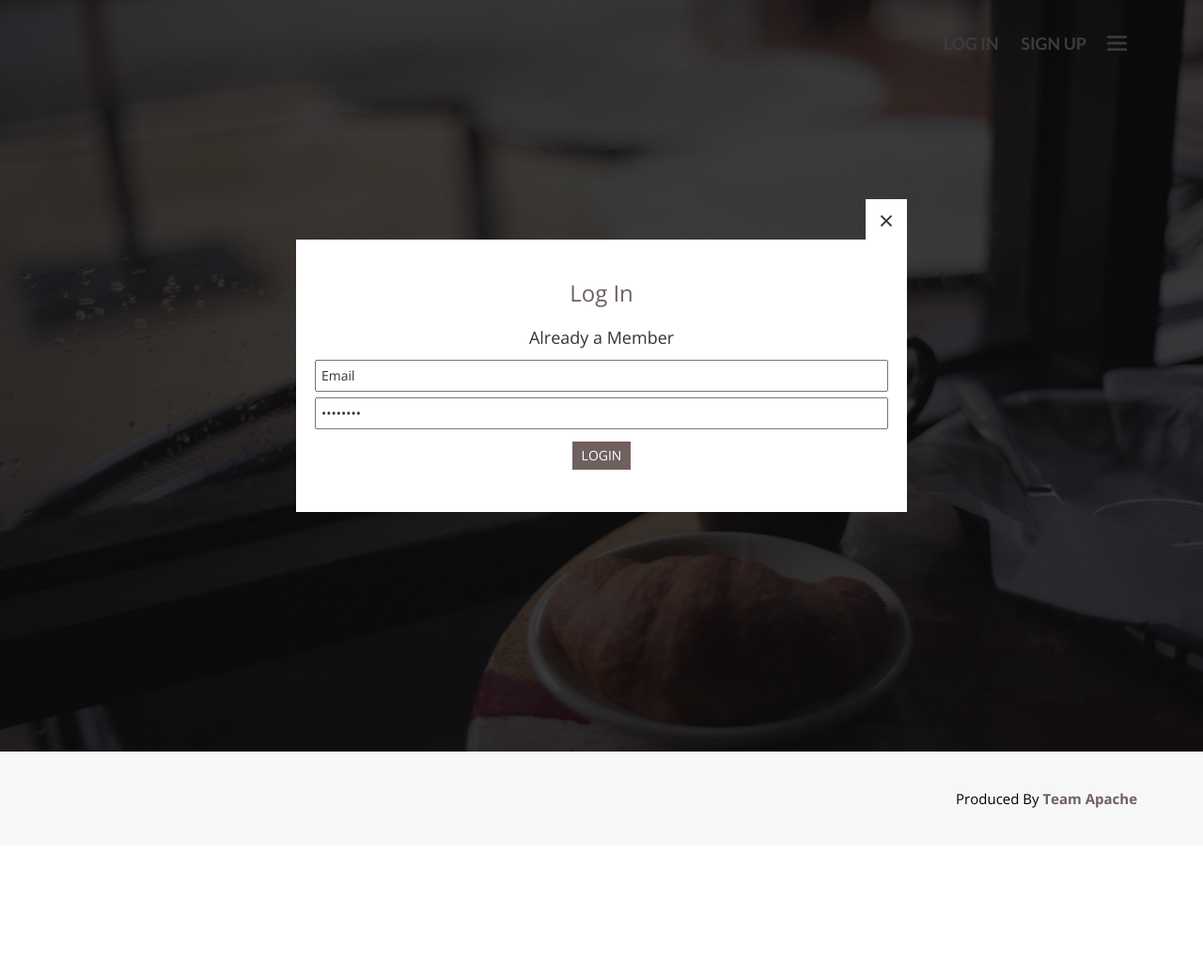
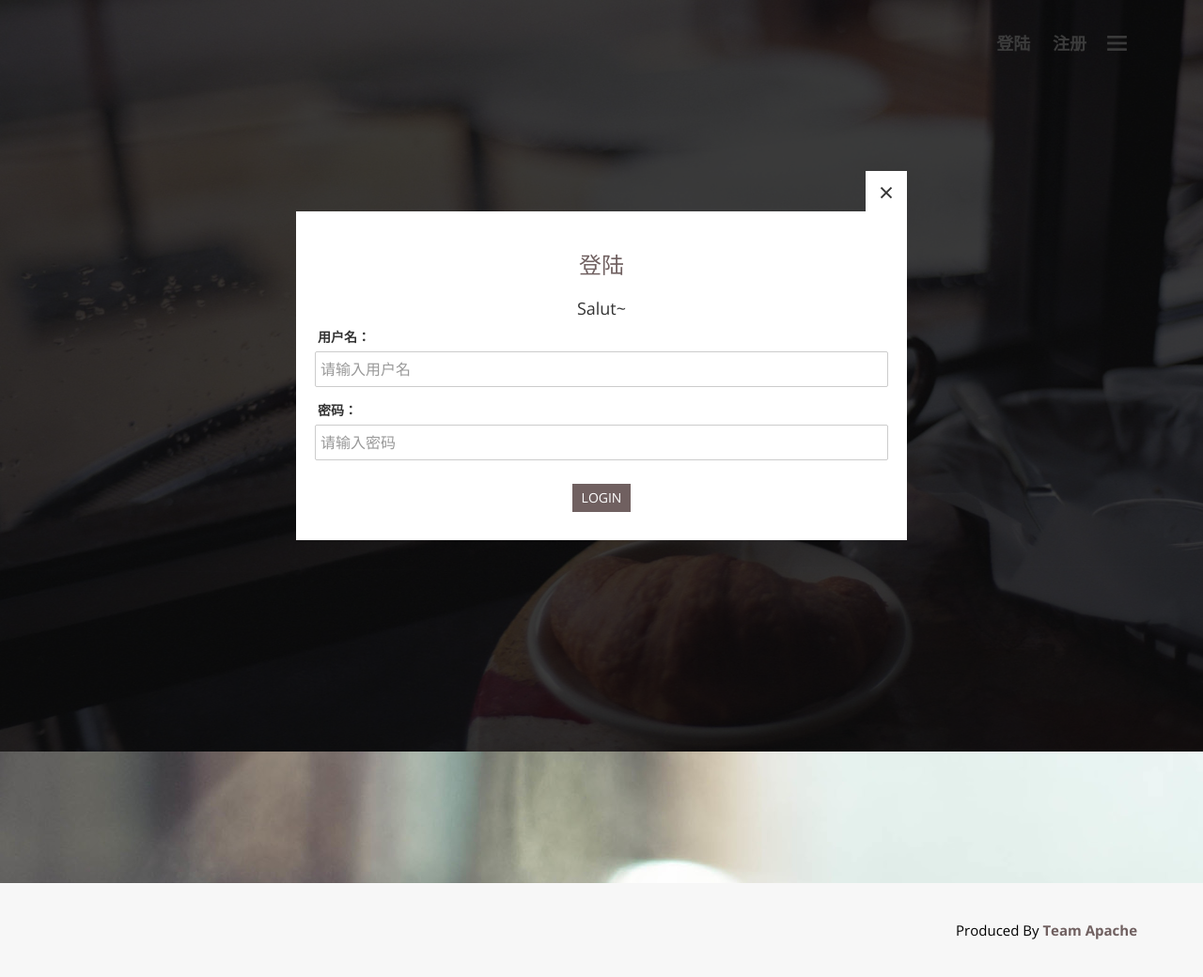
Before and after one commit to KaiyuanZhao/Apache, a PHP site: page / in a window 1280 px wide, after a click on "登陆". Shown: the whole page at 94% size. Before the commit the page ends 860 px from the top, so only its background shows below. Run offline with PHP 8.4, Linux system fonts and the light colour scheme.

Commit message:
表单验证基本没有什么问题了，基本post都写好了，只是用我本地的php测试的时候有一些问题，一直返回php的源代码而不是echo的值，一直没能找到原因。

```diff
--- a/css/popuo-box.css
+++ b/css/popuo-box.css
@@ -287,7 +287,7 @@ button::-moz-focus-inner {
     outline: none !important;
 }
 
-.login input[type="submit"], .signup input[type="submit"] {
+.login input[type="button"], .signup input[type="button"] {
     background: #706060;
     border: 0px;
     padding: 5px 10px;
--- a/css/style.css
+++ b/css/style.css
@@ -7,6 +7,9 @@ License URL: http://creativecommons.org/licenses/by/3.0/
 h4, h5, h6,
 h1, h2, h3 {
     margin-top: 0;
+}
+.part2{
+    background-image:url("/images/omega.jpg");
 }
 
 ul, ol {
@@ -239,7 +242,7 @@ ul.menu-top li a:hover {
 /*---- About us Part Ends Here ---*/
 /*--- Interduce Part Starts Here ---*/
 .interduce {
-    background: #f7f7f7;
+    background-image:url("/Apache/images/beta.jpg");
     padding: 10em 0 0 0;
 }
 
--- a/index.html
+++ b/index.html
@@ -2,7 +2,7 @@
 <html>
 <head>
     <title>Après-midi</title>
-    <meta charset=UTF-8/>
+    <meta charset=UTF-8 />
     <script src="js/jquery.min.js"></script>
     <link href="amazeui/css/amazeui.flat.css" rel="stylesheet" type="text/css">
     <script src="amazeui/js/amazeui.js" rel="stylesheet" type="text/javascript"></script>
@@ -49,8 +49,8 @@
         </div>
         <div class="menu">
             <ul class="menu-top">
-                <li><a class="play-icon popup-with-zoom-anim" href="#small-dialog">Log In</a></li>
-                <li><a class="play-icon popup-with-zoom-anim" href="#small-dialog1">Sign up</a></li>
+                <li><a class="play-icon popup-with-zoom-anim" href="#small-dialog">登陆</a></li>
+                <li><a class="play-icon popup-with-zoom-anim" href="#small-dialog1">注册</a></li>
             </ul>
             <!---pop-up-box---->
             <script type="text/javascript" src="js/modernizr.custom.min.js"></script>
@@ -59,40 +59,46 @@
             <!---//pop-up-box---->
             <div id="small-dialog" class="mfp-hide">
                 <div class="login">
-                    <h3>Log In</h3>
-                    <h4>Already a Member</h4>
+                    <h3>登陆</h3>
+                    <h4>Salut~</h4>
+                    <form action=""  class="am-form" id="login_form">
+                        <fieldset>
+                            <div class="am-form-group">
+                                <label class="hint" for="doc-vld-name-1">用户名：</label>
+                                <input class="input" name="lusername" type="text" id="doc-vld-name-1" minlength="2" placeholder="请输入用户名" required/>
+                            </div>
 
-                    <form class="form-group" role="form" id="login-form">
-                        <input type="text" value="Email" onfocus="this.value = '';"
-                               onblur="if (this.value == '') {this.value = 'Email';}"/>
-                        <input type="password" value="Password" onfocus="this.value = '';"
-                               onblur="if (this.value == '') {this.value = 'Password';}"/>
-                        <input type="submit" value="Login"/>
+                            <div class="am-form-group">
+                                <label class="hint" for="doc-vld-pwd">密码：</label>
+                                <input class="input" name="lpassword" type="text" id="doc-vld-pwd" minlength="2" placeholder="请输入密码" required/>
+                            </div>
+                        </fieldset>
+                        <input type="button" onclick="login_submit()" value="Login"/>
                     </form>
+
                 </div>
             </div>
             <div id="small-dialog1" class="mfp-hide">
-                <div class="signup am-form" data-am-validator>
-                    <h3>Sign Up</h3>
+              <div class="signup am-form" id="doc-vld-msg">
+                    <h3>注册</h3>
                     <fieldset>
-                        <h4>Enter Your Details Here</h4>
-
-                        <div class="am-form-group">
-                            <label class="hint" for="doc-vld-email-2">请输入公司邮箱：</label>
-                            <input class="input" type="email" id="doc-vld-email-2" placeholder="输入邮箱" required/>
+                        <h4>Bonjour Chers Amis～</h4>
+                        <form id="signup_form">
+                       <div class="am-form-group">
+                            <label class="hint" for="doc-vld-email-2-1">请输入公司邮箱：</label>
+                            <input class="input" name="semail" type="email" pattern=[(baixing\.net)\b|(baixing\.com)\b] id="doc-vld-email-2-1" data-validation-message="这个邮箱貌似不属于百姓网或地球...请重新输入"placeholder="输入邮箱" required/>
                         </div>
 
                         <div class="am-form-group">
-                            <label class="hint" for="doc-vld-name-2">请输入你的花名：</label>
-                            <input class="input" type="text" id="doc-vld-name-2" minlength="3"
-                                   placeholder="输入用户名（至少 3 个字符）" required/>
+                            <label class="hint" for="doc-vld-name-2-1">请输入你的姓名：</label>
+                            <input class="input" name="susername" type="text" id="doc-vld-name-2-1" minlength="2"
+                              pattern= [\u4e00-\u9fa5]  data-validation-message="请确保正确的中文字符及字符数"   placeholder="输入用户名（至少 2 个的中文字符）" required/>
                         </div>
-
 
                         <div class="am-form-group">
                             <label class="hint" for="doc-select-1">个人口味偏好</label>
-                            <select class="input" id="doc-select-1" required>
-                                <option value="">吃货驾到 集体尖叫！</option>
+                            <select class="input" name="staste" id="doc-select-1" required>
+                                <option value=""></option>
                                 <option value="口味偏咸">口味偏咸</option>
                                 <option value="口味偏淡">口味偏淡</option>
                                 <option value="口味偏甜">口味偏甜</option>
@@ -101,30 +107,47 @@
                         </div>
 
                         <div class="am-form-group">
-                            <label class="hint" for="doc-vld-pwd-1">请输入密码：</label>
-                            <input class="input" type="password" id="doc-vld-pwd-1" placeholder="请输入6位密码"
-                                   pattern="^\d{6}$" required/>
+                            <label class="hint" name="spassword" for="doc-vld-pwd-1">请输入密码：</label>
+                            <input class="input" type="password" id="doc-vld-pwd-1" placeholder="以字母开头，长度在6~18之间，只能包含字符、数字和下划线"
+                                   pattern=[^[a-zA-Z]\w{5,17}$] data-validation-message="这个密码不属于地球...请重新输入" required/>
                         </div>
 
                         <div class="am-form-group">
                             <label class="hint" for="doc-vld-pwd-2">请确认密码：</label>
                             <input class="input" type="password" id="doc-vld-pwd-2" placeholder="请与上面输入的值一致"
-                                   data-equal-to="#doc-vld-pwd-1" required/>
+                                   data-equal-to="#doc-vld-pwd-1" data-validation-message="Ops...两次密码不一致，请重新输入" required/>
                         </div>
 
 
-                        <div class="am-form-group">
-                            <label class="hint" for="doc-vld-ta-2">个人描述：</label>
-                            <textarea id="doc-vld-ta-2" placeholder="你是吃货吗？" minlength="10" maxlength="100"></textarea>
-                        </div>
-
-
-                        <input type="submit" onclick="submit()" value="SignUp"/>
+                        <input type="button" onclick="signup_submit()" value="SignUp"/>
+                        </form>
                     </fieldset>
                 </div>
             </div>
 
             <script type="text/javascript">
+
+                $(function() {
+                    $('#doc-vld-msg').validator({
+                        onValid: function(validity) {
+                            $(validity.field).closest('.am-form-group').find('.am-alert').hide();
+                        },
+
+                        onInValid: function(validity) {
+                            var $field = $(validity.field);
+                            var $group = $field.closest('.am-form-group');
+                            var $alert = $group.find('.am-alert');
+                            var msg = $field.data('validationMessage') || this.getValidationMessage(validity);
+
+                            if (!$alert.length) {
+                                $alert = $('<div class="am-alert am-alert-danger"></div>').hide().
+                                        appendTo($group);
+                            }
+
+                            $alert.html(msg).show();
+                        }
+                    });
+                });
 
                 $(document).ready(function () {
                     $('.popup-with-zoom-anim').magnificPopup({
@@ -187,11 +210,51 @@
         <div class="header-bottom">
             <p>Ready for your</p>
 
-            <h1>Après Midi?</h1>
+            <h1>Après Midi</h1>
         </div>
     </div>
 </div>
 <!--- Header Ends Here --->
+
+<!--- Part 2 Starts Here --->
+
+<div class="interduce">
+
+</div>
+
+<!--- Part 2 Ends Here --->
+
+<!--- Submit Scripts Start Here--->
+
+<script type="text/javascript">
+    function login_submit(){
+
+        var username=document.getElementsByName("lusername")[0].value;
+
+        var password=document.getElementsByName("lpassword")[0].value;
+
+        $.post("ltest.php",{username:username,password:password},function(data,status){
+            alert("Data: " + data + "\nStatus: " + status);
+        });
+    }
+
+    function signup_submit(){
+        var semail=document.getElementsByName("semail")[0].value;
+        var susername=document.getElementsByName("susername")[0].value;
+        var staste=document.getElementsByName("staste")[0].value;
+        var spassword=document.getElementsByName("spassword")[0].value;
+
+        $.post("ltest.php",{email:semail,username:susername,taste:staste,password:spassword},function(data,status){
+            alert("Data: " + data + "\nStatus: " + status);
+        });
+    }
+
+
+</script>
+
+
+<!--- Submit Scripts End Here --->
+
 <!-- Footer Starts Here ---->
 <div class="footer">
     <div class="container">
--- a/ltest.php
+++ b/ltest.php
@@ -0,0 +1,3 @@
+<?php
+	echo "success!";
+?>
```
